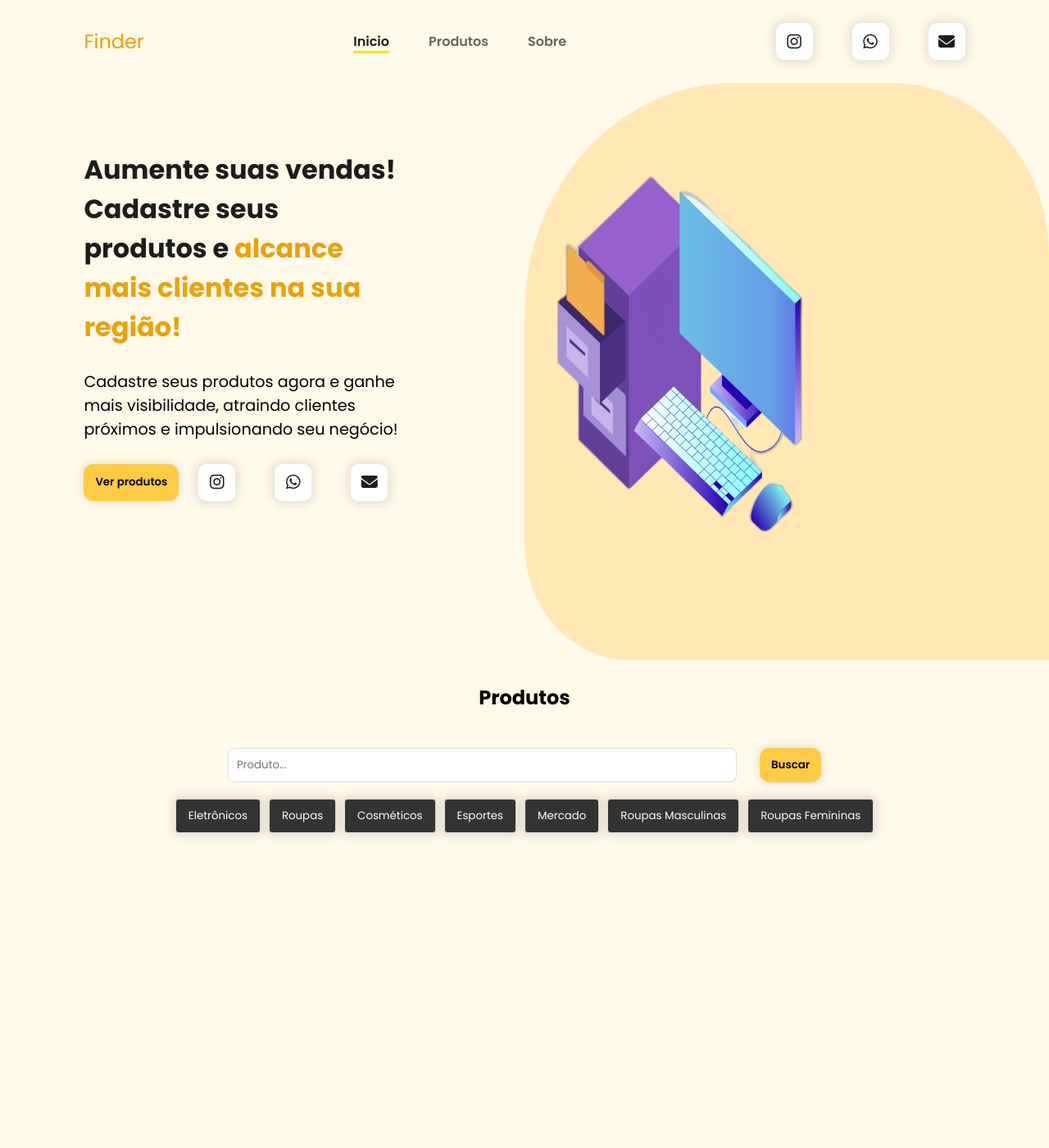
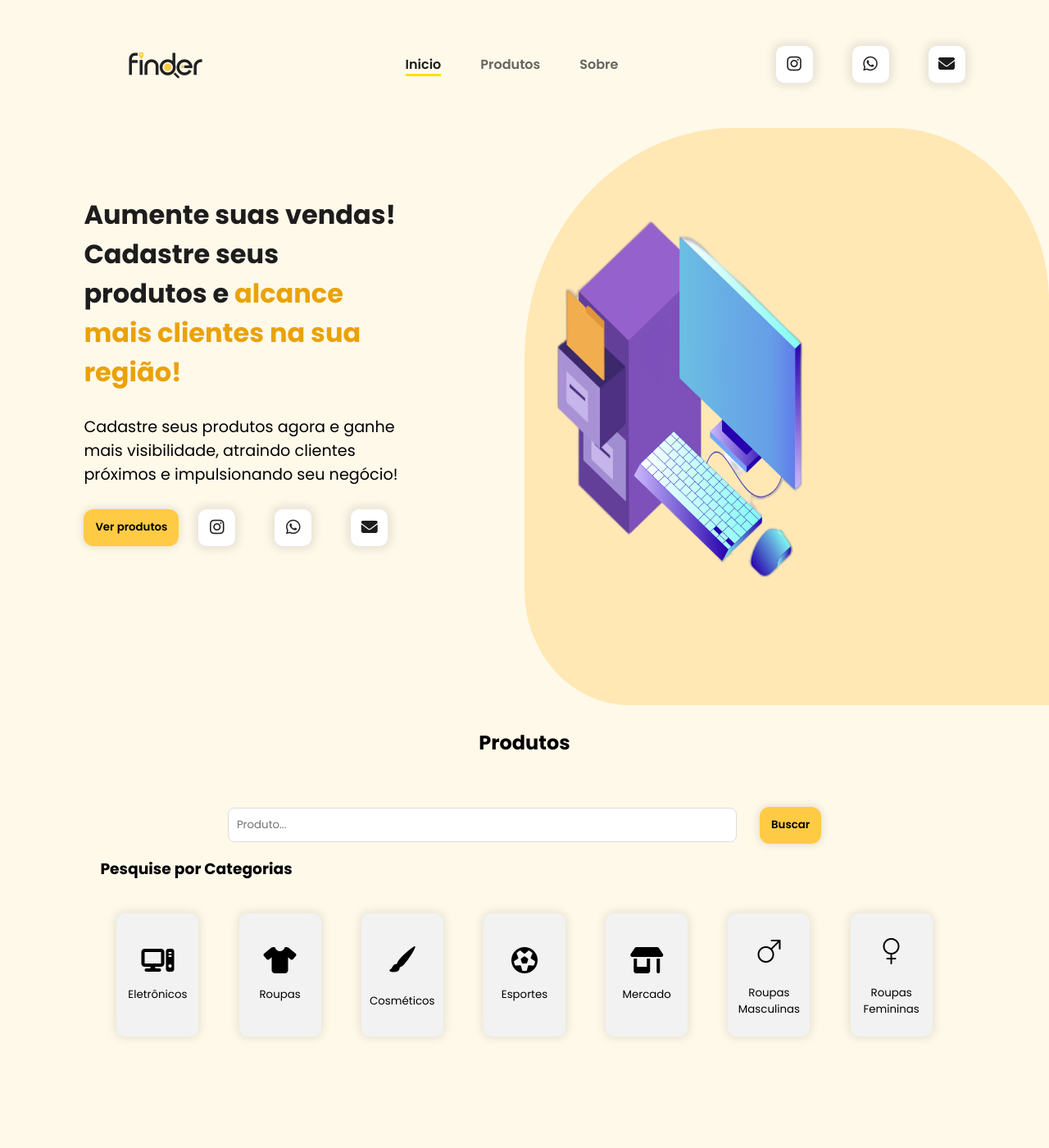
Before and after one commit to CauaHm/Finder.v2, a PHP site: page / in a window 1280 px wide. Shown: the whole page at 82% size. Before the commit the page ends 1020 px from the top, so only its background shows below. Run offline with PHP 8.4, Linux system fonts and the light colour scheme.

Commit message:
personalizando a div de categorias

```diff
--- a/index.html
+++ b/index.html
@@ -7,6 +7,7 @@
     <link rel="stylesheet" href="https://cdnjs.cloudflare.com/ajax/libs/font-awesome/6.7.2/css/all.min.css"
         integrity="sha512-Evv84Mr4kqVGRNSgIGL/F/aIDqQb7xQ2vcrdIwxfjThSH8CSR7PBEakCr51Ck+w+/U6swU2Im1vVX0SVk9ABhg=="
         crossorigin="anonymous" referrerpolicy="no-referrer" />
+        <link rel="stylesheet" href="https://cdn.jsdelivr.net/npm/bootstrap-icons@1.11.3/font/bootstrap-icons.min.css">
     <link rel="stylesheet" href="/src/styles/styles.css">
     <link rel="stylesheet" href="src/styles/header.css">
     <link rel="stylesheet" href="src/styles/home.css">
@@ -20,7 +21,7 @@
 <body>
     <header class="headerContainer">
         <nav class="headerNavBar">
-            <span class="Navfogo">Finder</span>
+            <div class="navlogo"></div>
             <ul class="navList">
                 <li class="navList_item active"><a href="">Inicio</a></li>
                 <li class="navList_item"><a href="">Produtos</a></li>
@@ -73,28 +74,75 @@
         <section class="projects">
             <h2 class="section-title">Produtos</h2>
             <div class="container">
+
                 <form class="container-form" id="search-form">
                     <input type="text" id="search-input" placeholder="Produto...">
                     <button class="btnDefault" type="submit">Buscar</button>
                 </form>
+
+                <h3>Pesquise por Categorias</h3>
                 <div id="categories">
-                    <button data-category="eletronicos">Eletrônicos</button>
-                    <button data-category="roupas">Roupas</button>
-                    <button data-category="cosmeticos">Cosméticos</button>
-                    <button data-category="esportes">Esportes</button>
-                    <button data-category="mercado">Mercado</button>
-                    <button data-category="roupas masculinas">Roupas Masculinas</button>
-                    <button data-category="roupas femininas">Roupas Femininas</button>
+                    <button class="categoriesBtn" data-category="eletronicos">
+                        <i class="fa-solid fa-computer"></i>
+                        Eletrônicos
+                    </button>
+                    <button class="categoriesBtn" data-category="roupas">
+                        <i class="fa-solid fa-shirt"></i>
+                        Roupas
+                    </button>
+                    <button class="categoriesBtn" data-category="cosmeticos">
+                        <i class="bi bi-brush-fill"></i>
+                        Cosméticos
+                    </button>
+                    <button class="categoriesBtn" data-category="esportes">
+                        <i class="fa-regular fa-futbol"></i>
+                        Esportes
+                    </button>
+                    <button class="categoriesBtn" data-category="mercado">
+                        <i class="fa-solid fa-shop"></i>
+                        Mercado
+                    </button>
+                    <button class="categoriesBtn" data-category="roupas masculinas">
+                        <i class="bi bi-gender-male"></i>
+                        Roupas Masculinas
+                    </button>
+                    <button class="categoriesBtn" data-category="roupas femininas">
+                        <i class="bi bi-gender-female"></i>
+                        Roupas Femininas
+                    </button>
                 </div>
+
                 <button class="btnMobile_categorias">Categorias</button>
+
                 <div id="categoriesMobile">
-                    <button class="btn_Mobile_Item" data-category="eletronicos">Eletrônicos</button>
-                    <button class="btn_Mobile_Item" data-category="roupas">Roupas</button>
-                    <button class="btn_Mobile_Item" data-category="cosmeticos">Cosméticos</button>
-                    <button class="btn_Mobile_Item" data-category="esportes">Esportes</button>
-                    <button class="btn_Mobile_Item" data-category="mercado">Mercado</button>
-                    <button class="btn_Mobile_Item" data-category="roupas masculinas">Roupas Masculinas</button>
-                    <button class="btn_Mobile_Item" data-category="roupas femininas">Roupas Femininas</button>
+                    <button class="btn_Mobile_Item" data-category="eletronicos">
+                        <i class="fa-solid fa-computer"></i>
+                        Eletrônicos
+                    </button>
+                    <button class="btn_Mobile_Item" data-category="roupas">
+                        <i class="fa-solid fa-shirt"></i>
+                        Roupas
+                    </button>
+                    <button class="btn_Mobile_Item" data-category="cosmeticos">
+                        <i class="bi bi-brush-fill"></i>
+                        Cosméticos
+                    </button>
+                    <button class="btn_Mobile_Item" data-category="esportes">
+                        <i class="fa-regular fa-futbol"></i>
+                        Esportes
+                    </button>
+                    <button class="btn_Mobile_Item" data-category="mercado">
+                        <i class="fa-solid fa-shop"></i>
+                        Mercado
+                    </button>
+                    <button class="btn_Mobile_Item" data-category="roupas masculinas">
+                        <i class="bi bi-gender-male"></i>
+                        Roupas Masculinas
+                    </button>
+                    <button class="btn_Mobile_Item" data-category="roupas femininas">
+                        <i class="bi bi-gender-female"></i>
+                        Roupas Femininas
+                    </button>
                 </div>
 
                 <div id="results"></div>
--- a/src/styles/header.css
+++ b/src/styles/header.css
@@ -10,9 +10,12 @@
     justify-content: space-between;
 }
 
-.Navfogo {
-    font-size: 24px;
-    color: var(--p-color);
+.navlogo {
+    background-image: url(/src/images/logoFinder.png);
+    background-position: center;
+    background-size: cover;
+    width: 200px;
+    height: 100px;
 }
 
 .navList,
--- a/src/styles/home.css
+++ b/src/styles/home.css
@@ -81,7 +81,12 @@
 
     .cta {
         width: 100%;
+        justify-content: center;
         align-items: center;
+        text-align: center;
+    }
+
+    .ctaTitle {
         text-align: center;
     }
 
--- a/src/styles/products.css
+++ b/src/styles/products.css
@@ -12,6 +12,8 @@
     border-radius: 8px;
     display: flex;
     flex-direction: column;
+    align-items: center;
+    justify-content: center;
 }
 
 h1 {
@@ -23,10 +25,17 @@ h1 {
     display: flex;
     justify-content: center;
     gap: 28px;
+    width: 100%;
+    align-items: center;
+}
+
+.container-form .btnDefault {
+    height: 45px;
 }
 
 .container-form input {
     width: 100%;
+    margin: 18px 0;
 }
 
 #search-input {
@@ -41,6 +50,7 @@ h1 {
     display: grid;
     grid-template-columns: repeat(auto-fill, minmax(250px, 1fr));
     gap: 20px;
+    justify-content: center;
 }
 
 .product {
@@ -81,31 +91,52 @@ h1 {
     text-decoration: underline;
 }
 
+.container h3 {
+    align-self: start;
+}
+
 #categories {
     display: flex;
+    justify-content: space-between;
+    margin: 20px 0px;
+    width: 100%;
+    padding: 20px;
+}
+
+#categories a {
+    align-self: self-end;
+    text-decoration: none;
+    color: #1d1d1dad;
+}
+
+.categoriesBtn {
+    display: flex;
+    flex-direction: column;
     justify-content: center;
-    gap: 10px;
-    margin: 20px 0px;
+    align-items: center;
+    height: 150px;
+    width: 100px;
+    gap: 16px;
+    border-radius: 10px;
+    box-shadow: 0px 0px 12px 2px rgba(0, 0, 0, 0.1);
+    cursor: pointer;
+    border: none;
+    transition: .3s ease;
+    background-color: #F2F2F2;
+}
+
+.categoriesBtn i {
+    font-size: 2rem;
 }
 
 #categoriesMobile {
     display: none;
 }
 
-#categories button {
-    padding: 10px 15px;
-    background-color: #333;
-    border: 1px solid #ddd;
-    border-radius: 4px;
-    cursor: pointer;
-    transition: 0.3s ease;
-    box-shadow: 0px 0px 12px 4px rgba(0, 0, 0, 0.1);
-    color: #fff;
-}
 
 #categories button:hover {
     background-color: var(--btn-hover);
-    box-shadow: 0px 0px 12px 8px rgba(0, 0, 0, 0.1);
+    box-shadow: 0px 0px 12px 4px rgba(0, 0, 0, 0.1);
     color: white;
 }
 
@@ -150,6 +181,8 @@ h1 {
     #categoriesMobile.active {
         display: flex;
         flex-direction: column;
+        justify-content: center;
+        align-items: start;
         gap: 8px;
     }
 
@@ -159,7 +192,6 @@ h1 {
         color: #1d1d1dad;
         font-weight: 600;
         cursor: pointer;
-        text-align: center;
     }
 
     #results {
```
Also changed, not shown: src/images/logoFinder.png (added).
